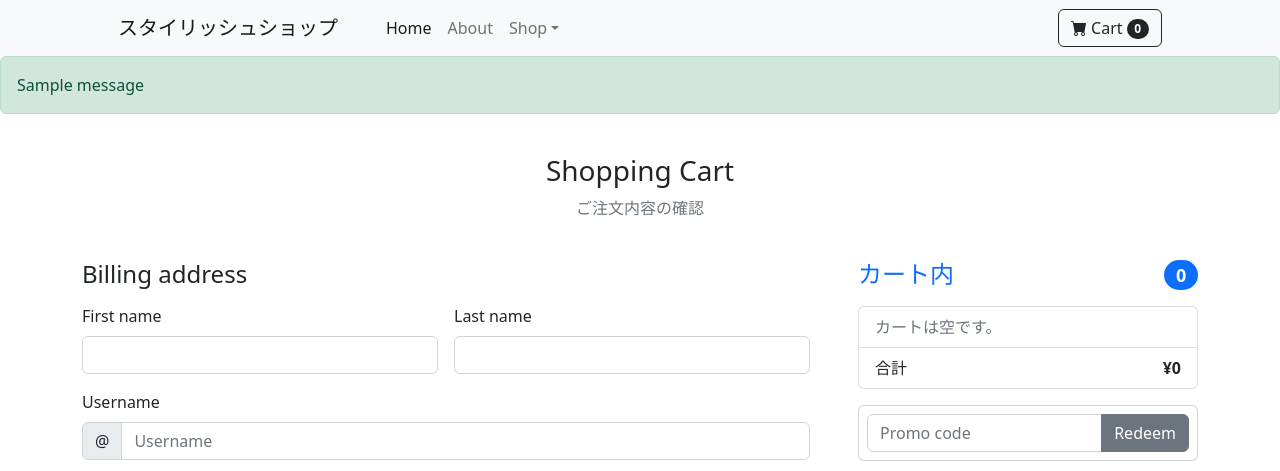
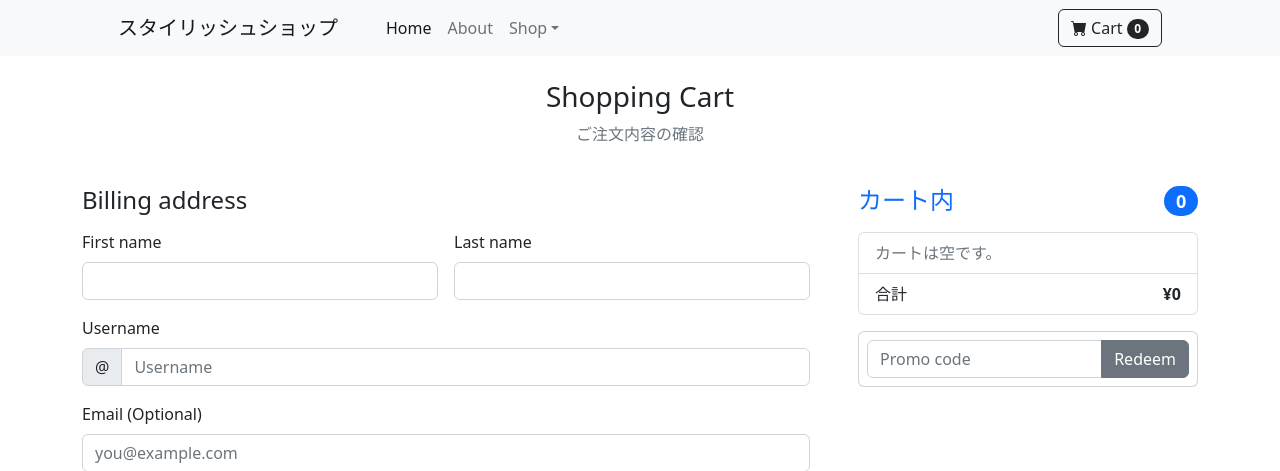
Before and after one commit to suma-web/django_ec, a Django app: page /cart/ in a window 1280 px wide. Shown: the top 471 px of the page. Run offline with Django 4.2, Linux system fonts and the light colour scheme; data comes from the database, SQL or seed files in the repository; tables that the repository leaves empty hold one stand-in row (values such as "Sample post"); one stand-in notice (Sample message) is shown; some libraries are stand-ins or nearby versions.

Commit message:
config/templates/carts/base.htmlを修正

```diff
--- a/config/templates/carts/base.html
+++ b/config/templates/carts/base.html
@@ -6,14 +6,6 @@
 {% endblock %}
 
 {% block content %}
-
-{% if messages %}
-  {% for message in messages %}
-    <div class="alert alert-success">
-      {{ message }}
-    </div>
-  {% endfor %}
-{% endif %}
 
 <div class="container carts-container">
   <header class="py-4 text-center carts-header">
```
